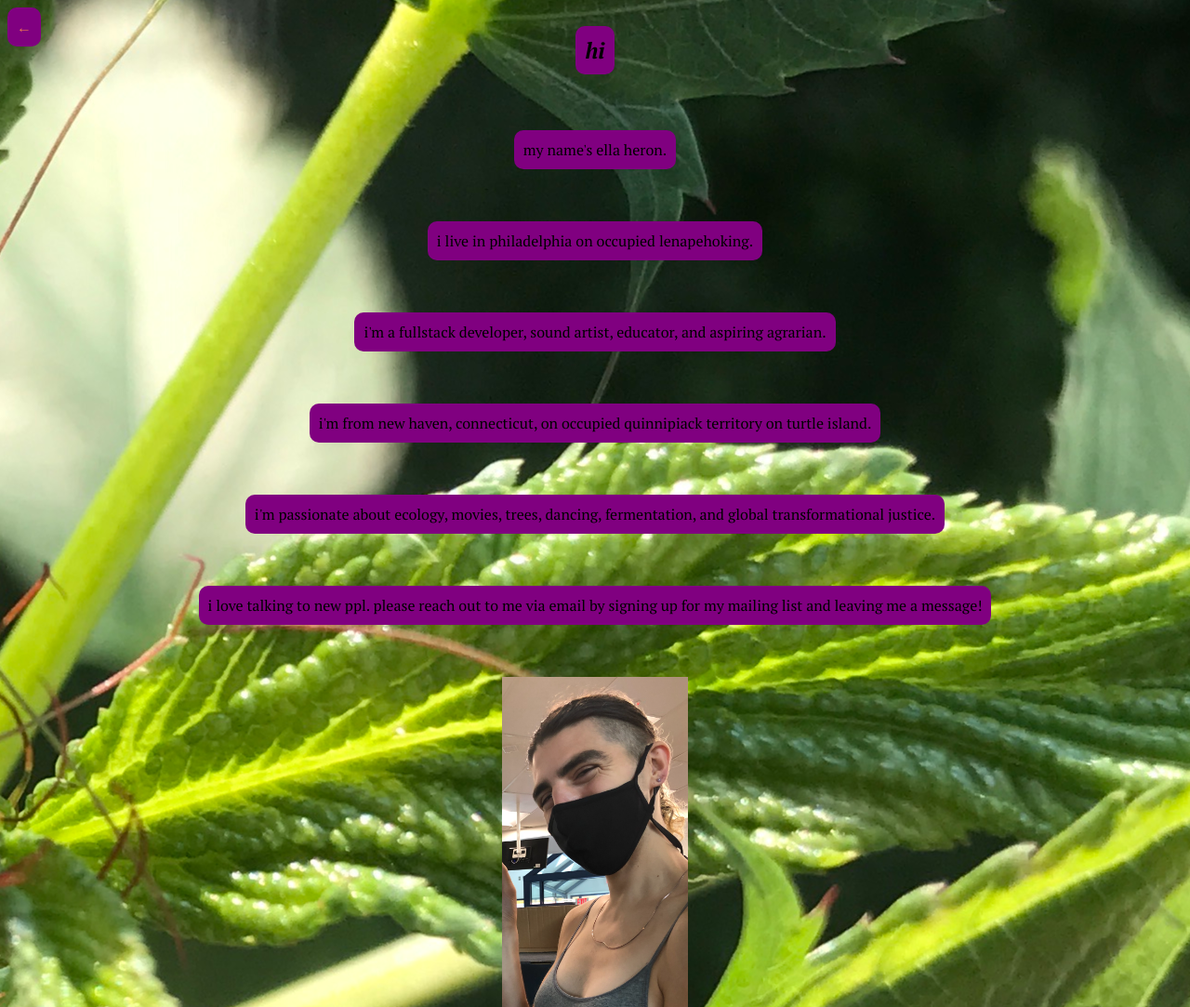
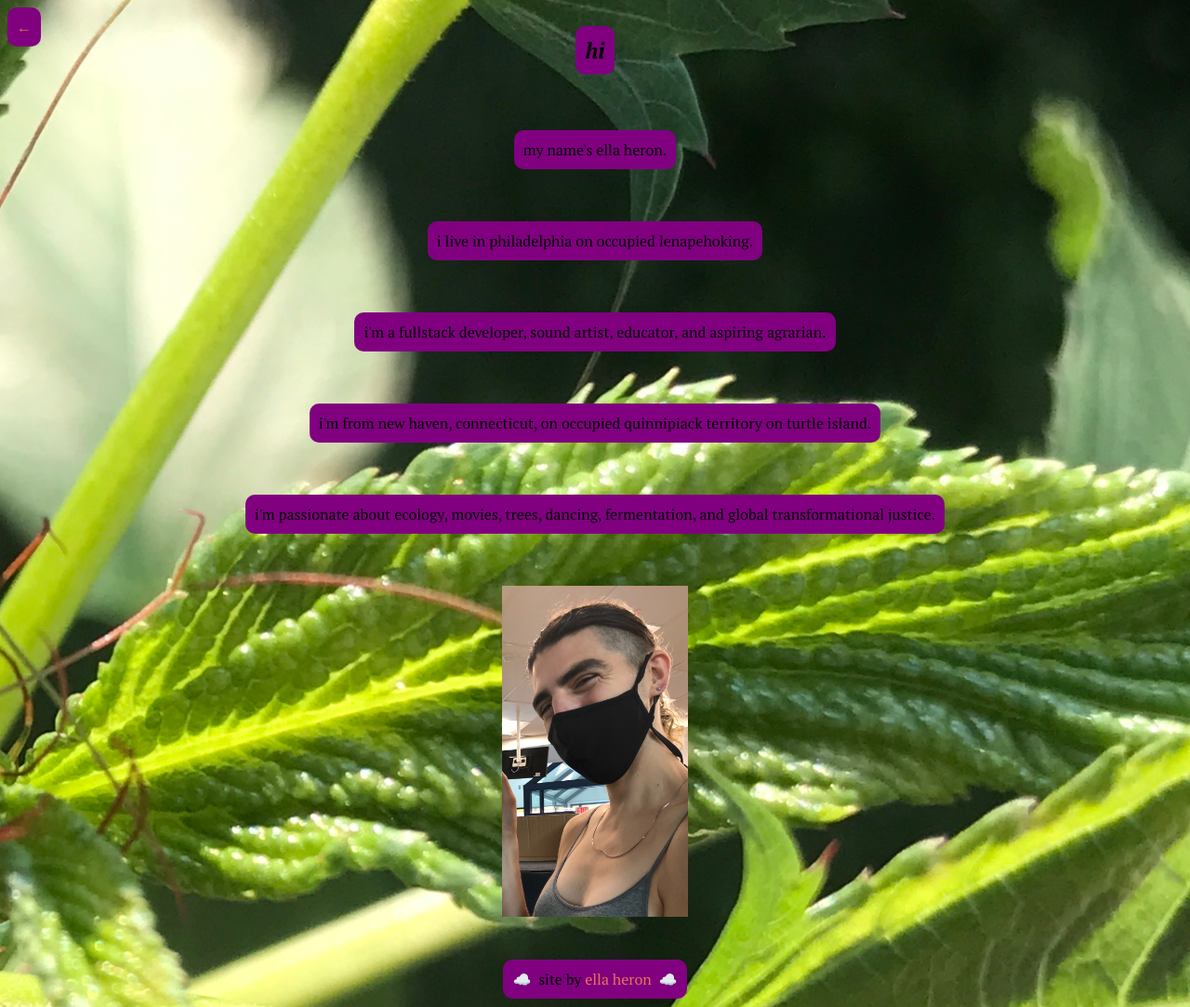
Before and after one commit to ellatenar/diaphanous-cloud, a Flask app: page /hi in a window 1280 px wide. Shown: the top 1083 px of the page at 93% size. Run offline with Flask 2, Linux system fonts and the light colour scheme.

Commit message:
remove mailing list message wfor the moment

```diff
--- a/diaphanous/templates/hi.jinja
+++ b/diaphanous/templates/hi.jinja
@@ -5,6 +5,5 @@
     <p>i'm a fullstack developer, sound artist, educator, and aspiring agrarian.</p>
     <p>i'm from new haven, connecticut, on occupied quinnipiack territory on turtle island.</p>
     <p>i'm passionate about ecology, movies, trees, dancing, fermentation, and global transformational justice.</p>
-    <p>i love talking to new ppl. please reach out to me via email by signing up for my mailing list and leaving me a message!</p>
     <img src="../static/img/me.PNG" alt="hai XD" width=200/>
 {% endblock %}
```
